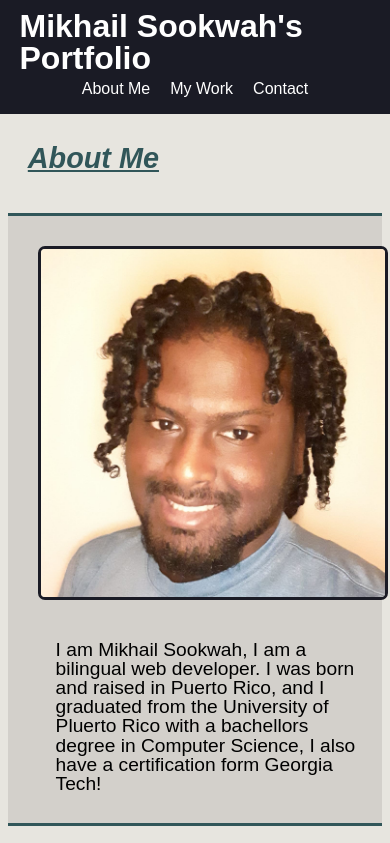
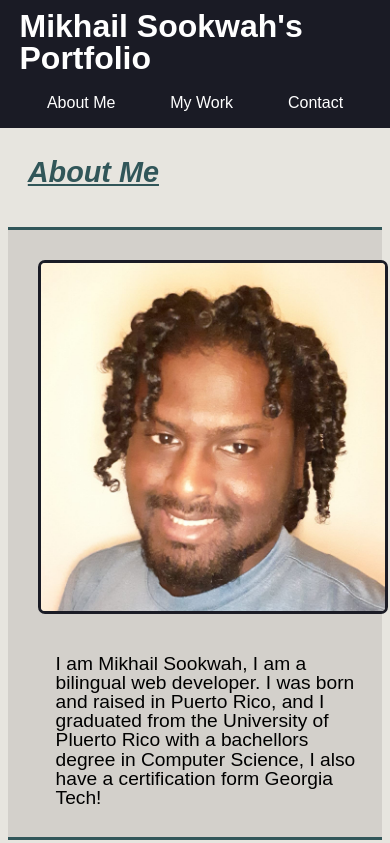
Before and after one commit to Mikhail25/Hw2-MyPortfolio, a plain HTML site: page index.html in a window 390 px wide. Shown: the top 843 px of the page. Drawn offline with Linux system fonts and the light colour scheme.

Commit message:
adjusted the nav bar for mobile version

```diff
--- a/assets/css/style.css
+++ b/assets/css/style.css
@@ -240,4 +240,27 @@ footer{
         height: 100%;
     }
 
+    nav{
+        width: 100%;
+        display: flex;
+    }
+
+    nav ul{
+        width: 100%;
+        margin-top: 14px;
+    }
+
+    nav ul li{
+        flex-grow: 1;
+        text-align: center;
+
+    }
+
+    nav ul li a:hover{
+        border-radius: 30px;
+        padding: 18px 28px;
+        font-weight: 700;
+    }
+
+
 }
```
